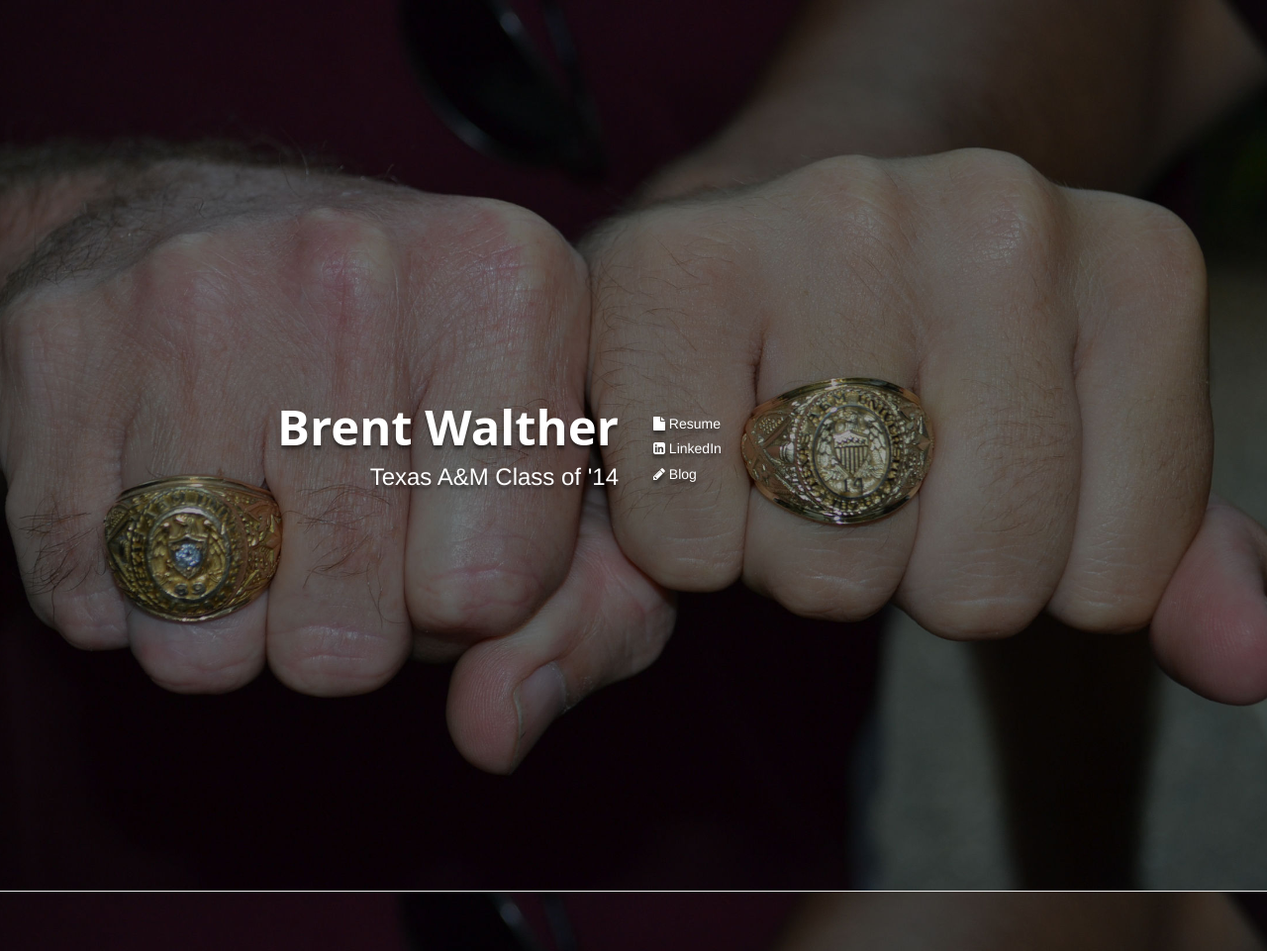
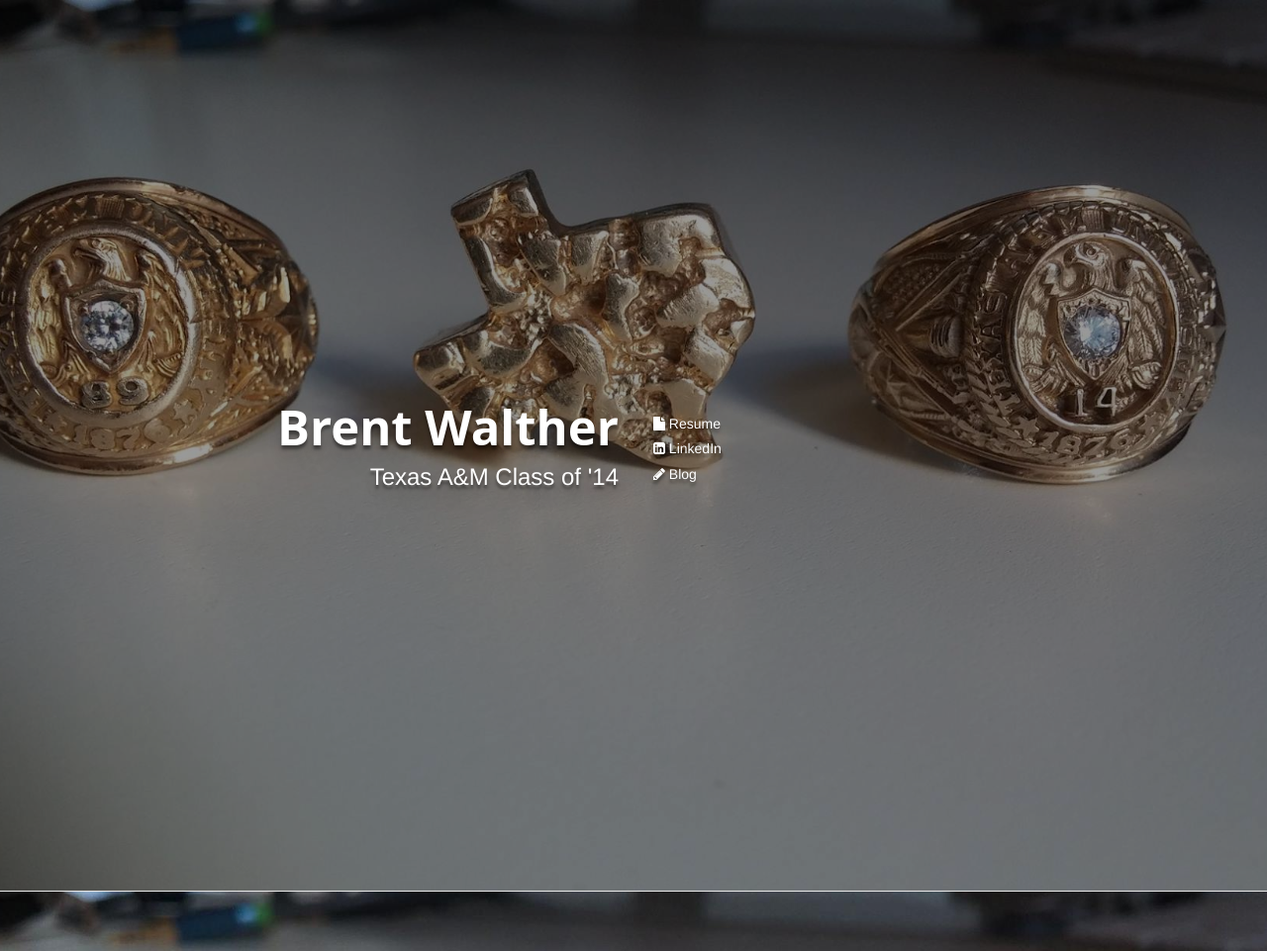
Before and after one commit to brentwalther/brentwalther.github.io, a Jekyll site: the page built from index.html, in a window 1280 px wide. Shown: the whole page at 99% size. Built offline with Jekyll 4.4.1, drawn with Linux system fonts in a browser that asks for light colours; nearby versions of some CDN libraries.

Commit message:
Change background image

```diff
--- a/_layouts/default.html
+++ b/_layouts/default.html
@@ -55,6 +55,10 @@
         display: table-cell;
         vertical-align: middle;
       }
+
+      .darkened {
+	background: rgba(0, 0, 0, 0.4);
+      }
     </style>
   </head>
 
--- a/index.html
+++ b/index.html
@@ -2,7 +2,7 @@
 layout: default
 ---
 
-<div id="wrapper">
+<div id="wrapper" class="darkened">
   <div class="vertical-center">
     <div class="row">
       <div class="col-md-4 col-md-offset-2">
```
Also changed, not shown: img/2013-09-20.jpg.
